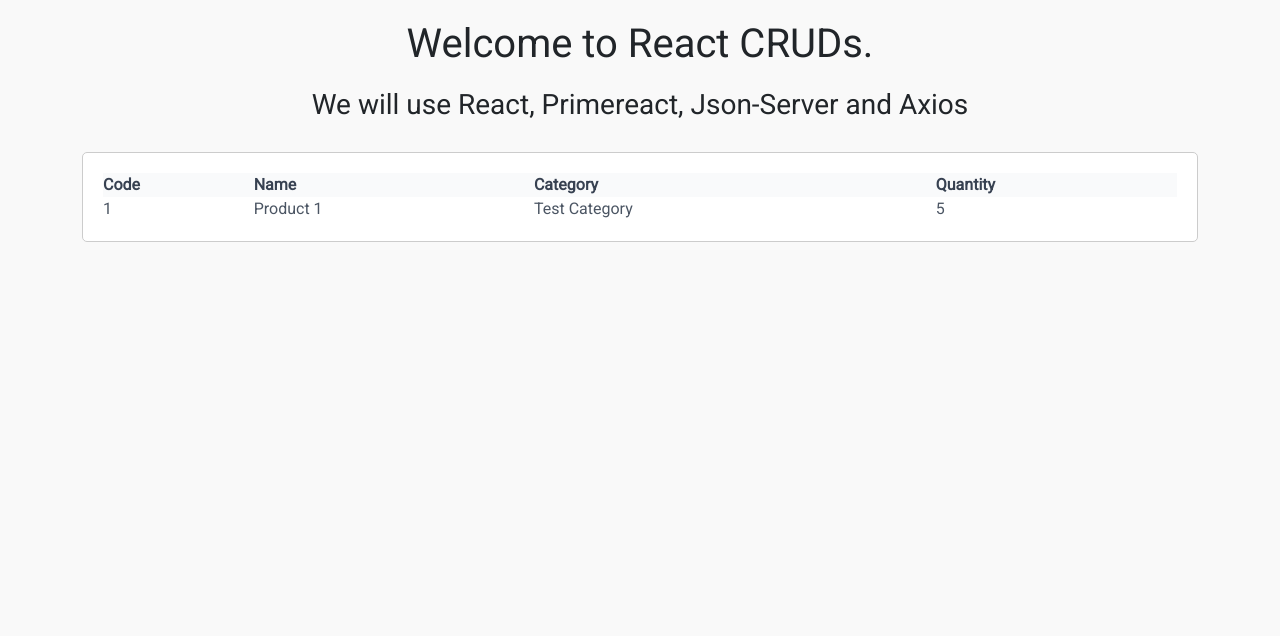
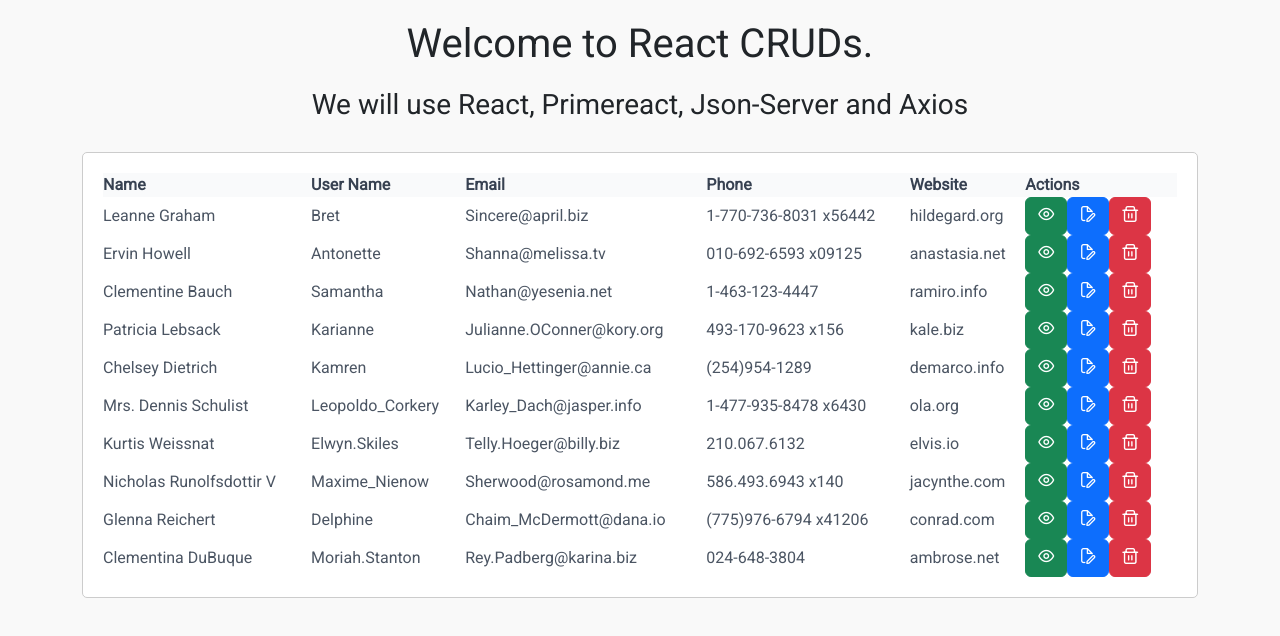
Before and after one commit to Raja-Tahseen/React_CRUD, a React (Vite) app: page / in a window 1280 px wide. Shown: the top 636 px of the page. Built offline with nearby package versions, Linux system fonts and the light colour scheme; data requests are answered from the project's data file.

Commit message:
Fetch and render user data using useEffect() hook and add crud buttons

```diff
--- a/src/App.css
+++ b/src/App.css
@@ -10,6 +10,7 @@
   box-sizing: border-box;
   font-family: "Roboto", sans-serif;
 }
+
 body {
   background-color: #f9f9f9;
 }
--- a/src/Users/Users.jsx
+++ b/src/Users/Users.jsx
@@ -1,16 +1,63 @@
-import React, { useState } from "react";
+import React, { useEffect, useState } from "react";
 import { DataTable } from "primereact/datatable";
 import { Column } from "primereact/column";
+import axios from "axios";
 
 function Users() {
-  const [products, setProducts] = useState([
-    {
-      code: "1",
-      name: "Product 1",
-      category: "Test Category",
-      quantity: "5",
-    },
-  ]);
+  const [users, setUsers] = useState([]);
+  const [showViewMode, setShowViewMode] = useState(false);
+  const [showAddMode, setShowAddMode] = useState(false);
+  const [showEditMode, setShowEditMode] = useState(false);
+  const [selectedUserId, setSelectedUserId] = useState(null);
+
+  useEffect(() => {
+    getAllUsers();
+  }, []);
+
+  const getAllUsers = async () => {
+    try {
+      const response = await axios.get("http://localhost:3001/users");
+      if (response) {
+        console.log(response.data);
+      }
+
+      setUsers(response.data);
+    } catch (error) {
+      console.log(e);
+    }
+  };
+
+  const actionsTemplate = (rowDate) => {
+    return (
+      <>
+        <button
+          className="btn btn-success"
+          onClick={() => {
+            setSelectedUserId(rowDate.id);
+            setShowViewMode(true);
+          }}
+        >
+          <i className="pi pi-eye"></i>
+        </button>
+        <button
+          className="btn btn-primary"
+          onClick={() => {
+            setSelectedUserId(rowDate.id);
+            setShowEditMode(true);
+          }}
+        >
+          <i className="pi pi-file-edit"></i>
+        </button>
+        <button
+          className="btn btn-danger"
+          onClick={() => deleteUserConfirm(rowDate.id)}
+        >
+          <i className="pi pi-trash"></i>
+        </button>
+      </>
+    );
+  };
+
   return (
     <div className="users-page">
       <div className="container">
@@ -18,11 +65,13 @@
         <h3>We will use React, Primereact, Json-Server and Axios</h3>
 
         <div className="users-list">
-          <DataTable value={products} tableStyle={{ minWidth: "50rem" }}>
-            <Column field="code" header="Code"></Column>
+          <DataTable value={users} tableStyle={{ minWidth: "50rem" }}>
             <Column field="name" header="Name"></Column>
-            <Column field="category" header="Category"></Column>
-            <Column field="quantity" header="Quantity"></Column>
+            <Column field="username" header="User Name"></Column>
+            <Column field="email" header="Email"></Column>
+            <Column field="phone" header="Phone"></Column>
+            <Column field="website" header="Website"></Column>
+            <Column header="Actions" body={actionsTemplate}></Column>
           </DataTable>
         </div>
       </div>
```
